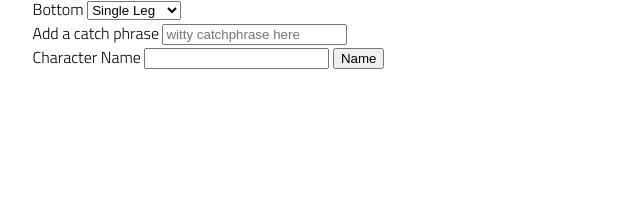
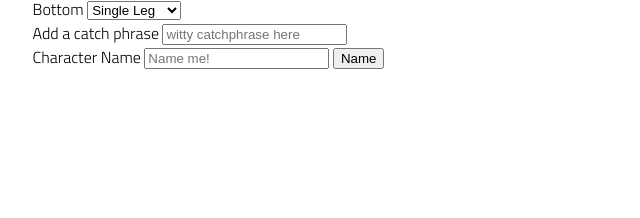
Before and after one commit to belliott15/half-baked-character-design, a plain HTML site: page index.html in a window 1280 px wide. Both pictures are taken after a click on the button "Name". Shown: the part 376-594 px from the top of the page, 219-859 px from the left. Drawn offline with Linux system fonts and the light colour scheme.

Commit message:
commting before trying next stretch goal

```diff
--- a/app.js
+++ b/app.js
@@ -77,7 +77,7 @@ catchphraseInput.addEventListener('input', () => {
 nameButton.addEventListener('click', () => {
     const value = nameInput.value;
     characterNames.push(value);
-    characterNames.value = '';
+    nameInput.value = '';
     displayName();
 });
 
@@ -117,6 +117,5 @@ function displayName() {
         h2Tag.textContent = characterName;
         h2Tag.classList.add('bigName');
     }
-
     characterNames.pop();
 }
--- a/index.html
+++ b/index.html
@@ -49,7 +49,7 @@
                 </label>
                 <div>
                     Character Name
-                    <input id="add-name" />
+                    <input placeholder="Name me!" id="add-name" />
                     <button id="name-button">Name</button>
                 </div>
             </div>
```
